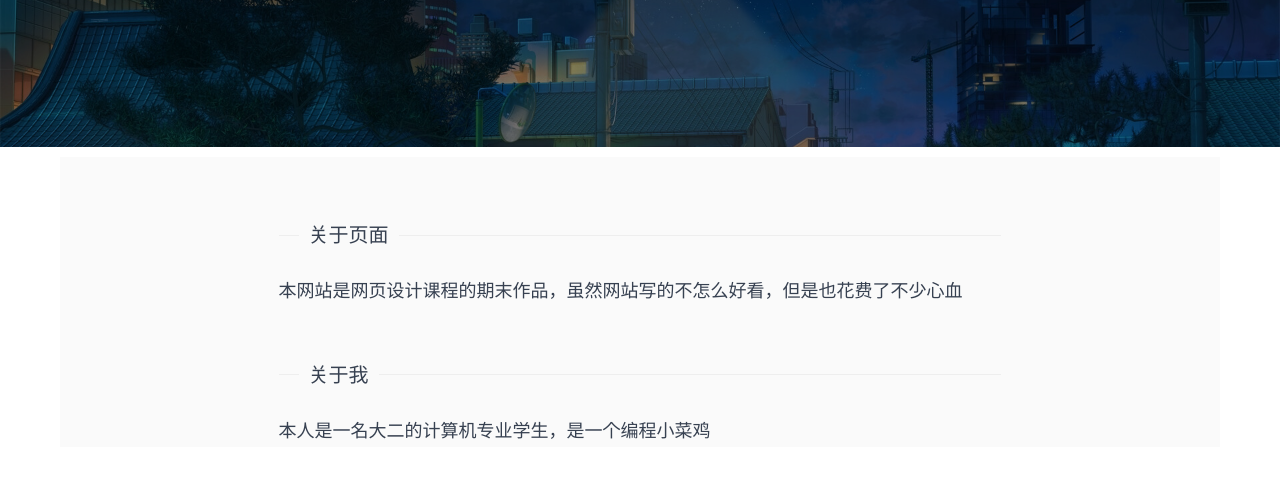
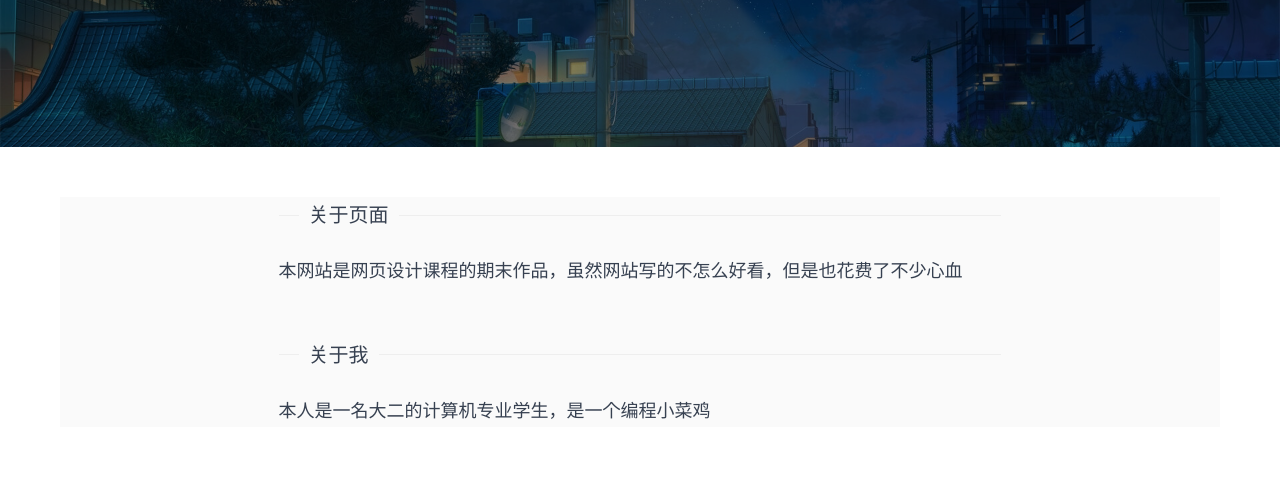
Before and after one commit to AgnoyZ/kuxiaoliunian-pages, a plain HTML site: page about.html in a window 1280 px wide. Shown: the part 249-726 px from the top of the page. Drawn offline with nearby package versions, Linux system fonts and the light colour scheme.

Commit message:
Update about.html

```diff
--- a/about.html
+++ b/about.html
@@ -27,7 +27,7 @@
         <h2 class="layui-font-gray top-h2">关于页面</h2>
     </div>
 </div>
-<div class="layui-main layui-bg-gray" style="margin-top: 10px;padding-top: 10px">
+<div class="layui-main layui-bg-gray" style="margin-top: 10px">
     <article class="prose lg:prose-xl" style="margin: 0 auto">
         <fieldset class="layui-elem-field layui-field-title" style="margin-top: 50px;">
             <legend>关于页面</legend>
```
